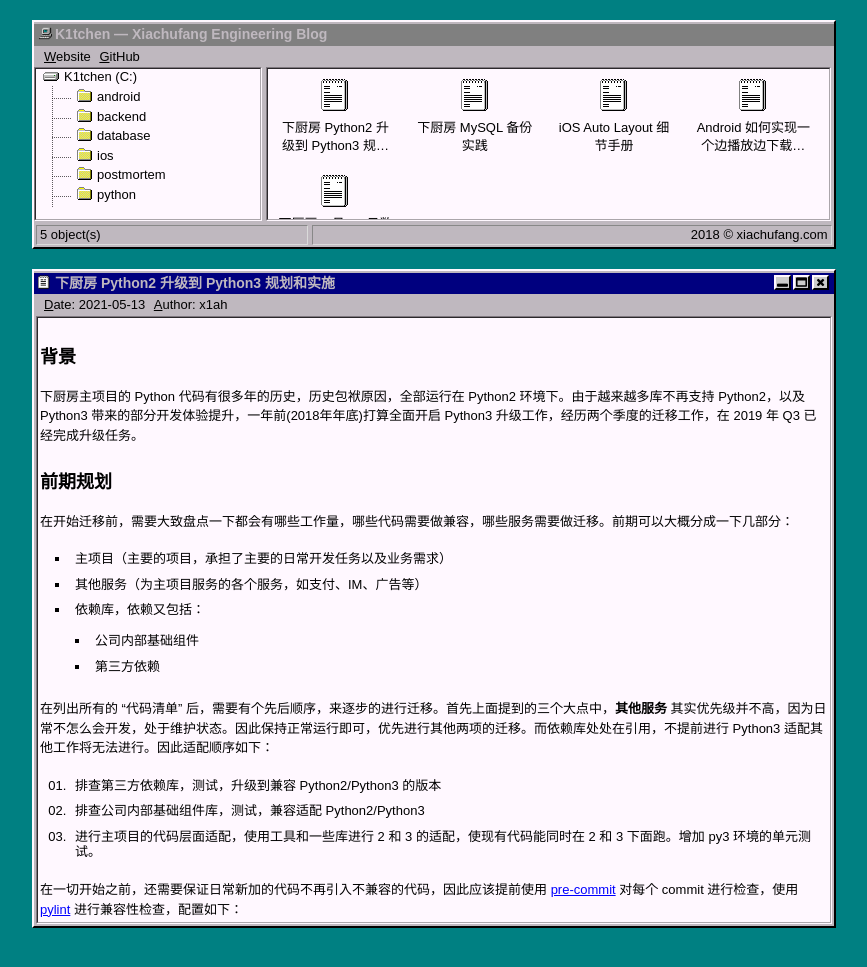
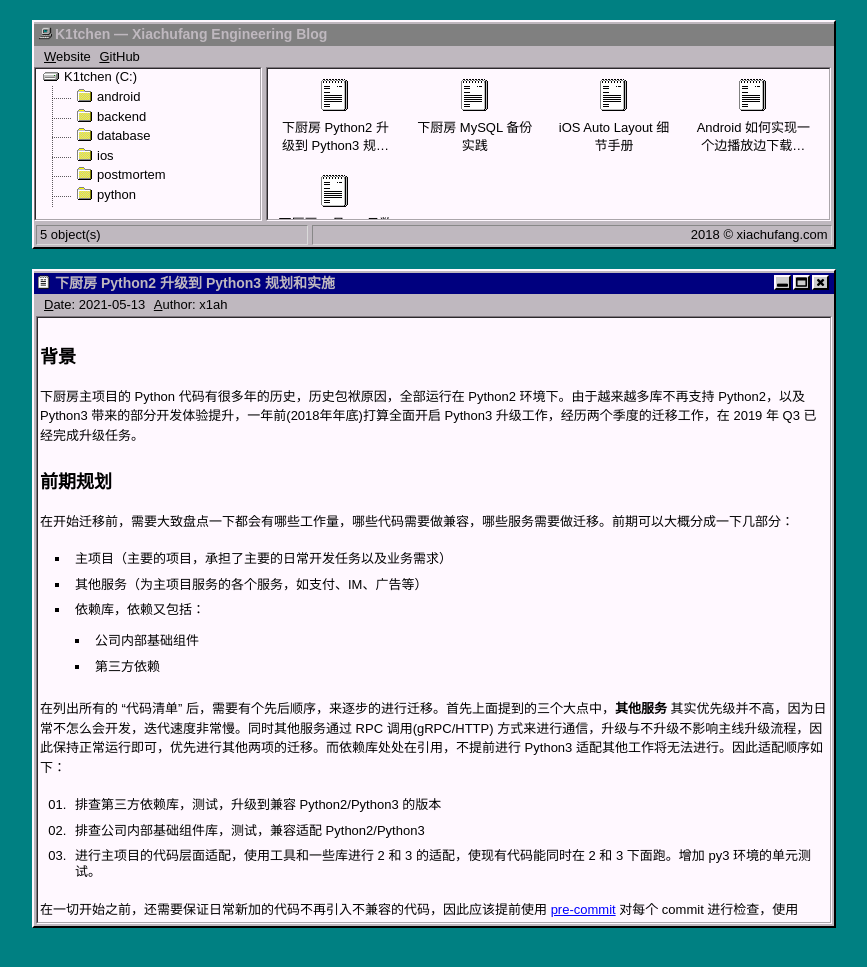
Before and after one commit to xiachufang/xiachufang.github.io, a Jekyll site: the page built from _posts/2021-05-13-python2-to-python3.md, in a window 1280 px wide. Shown: the top 967 px of the page, without its empty margins (206-1073 px from the left). Built offline with Jekyll 4.4.1, drawn with Linux system fonts in a browser that asks for light colours; nearby versions of some CDN libraries.

Commit message:
Fix typo

```diff
--- a/_posts/2021-05-13-python2-to-python3.md
+++ b/_posts/2021-05-13-python2-to-python3.md
@@ -20,7 +20,7 @@ tags:
     - 公司内部基础组件
     - 第三方依赖
 
-在列出所有的 "代码清单" 后，需要有个先后顺序，来逐步的进行迁移。首先上面提到的三个大点中，**其他服务** 其实优先级并不高，因为日常不怎么会开发，处于维护状态。因此保持正常运行即可，优先进行其他两项的迁移。而依赖库处处在引用，不提前进行 Python3 适配其他工作将无法进行。因此适配顺序如下：
+在列出所有的 "代码清单" 后，需要有个先后顺序，来逐步的进行迁移。首先上面提到的三个大点中，**其他服务** 其实优先级并不高，因为日常不怎么会开发，迭代速度非常慢。同时其他服务通过 RPC 调用(gRPC/HTTP) 方式来进行通信，升级与不升级不影响主线升级流程，因此保持正常运行即可，优先进行其他两项的迁移。而依赖库处处在引用，不提前进行 Python3 适配其他工作将无法进行。因此适配顺序如下：
 
 1. 排查第三方依赖库，测试，升级到兼容 Python2/Python3 的版本
 2. 排查公司内部基础组件库，测试，兼容适配 Python2/Python3
```
